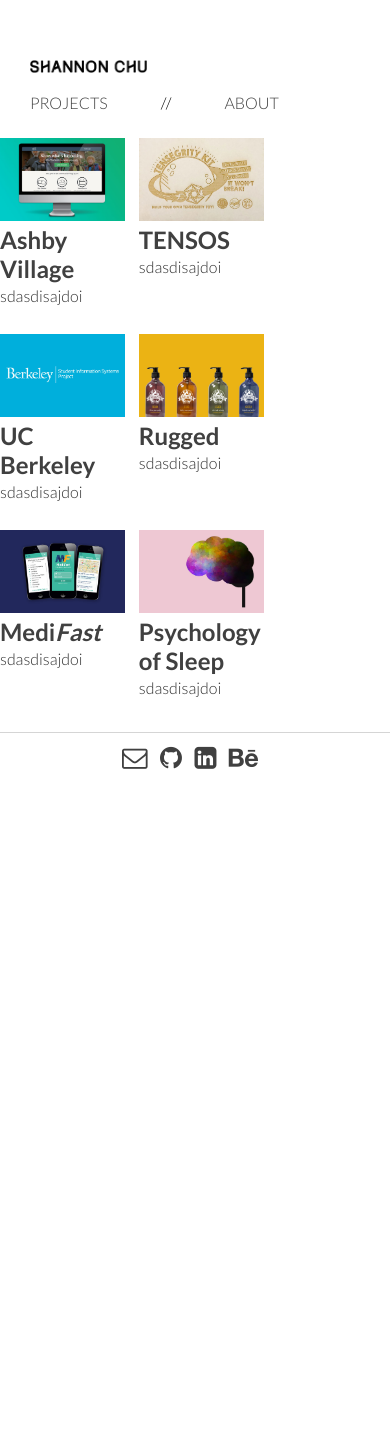
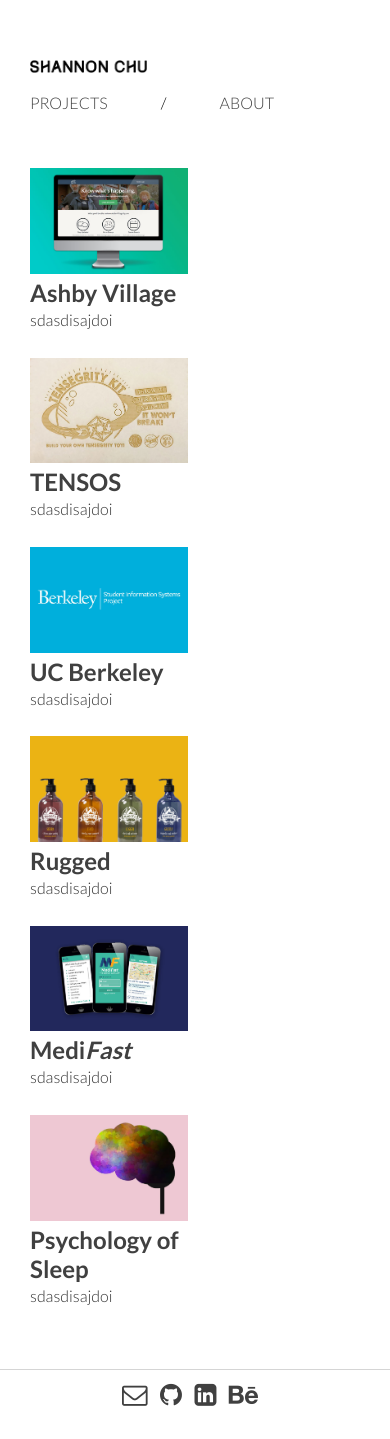
Before and after one commit to shannonchu/shannonchu.github.io, a Jekyll site: the page built from index.html, in a window 390 px wide. Built offline with Jekyll 4.4.1, drawn with Linux system fonts in a browser that asks for light colours; nearby versions of some CDN libraries; before the commit the page ends 900 px from its top, so only the background shows below that.

Commit message:
responsiveness

```diff
--- a/_layouts/default.html
+++ b/_layouts/default.html
@@ -13,7 +13,7 @@
     <img class="header-img" src="/images/shan.png" alt="Shannon Chu">
       <ul class="nav-bar">
           <li><a href="/">PROJECTS</a></li>
-          <li>//</li>
+          <li>/</li>
           <li><a href="/about.html">ABOUT</a></li>
       </ul>
     </nav>
--- a/css/main.css
+++ b/css/main.css
@@ -180,6 +180,15 @@
   .portfolio-piece h4, h3, h2, h1, p {
     padding: 0px;
   }
+  ul.photo-grid {
+    padding: 30px;
+  }
+  .img-wrap {
+    vertical-align: top;
+    display: inline-block;
+    width: 48%;
+    margin-right: 10px;
+  }
   body{
     width: 100%;
   }
@@ -203,6 +212,15 @@
 @media only screen and (min-device-width: 320px) and (max-device-width: 568px) {
   .projects img {
     width: 96%;
+  }
+  ul.photo-grid {
+    padding: 30px;
+  }
+  .img-wrap {
+    vertical-align: top;
+    display: inline-block;
+    width: 100%;
+    margin-right: 10px;
   }
   .portfolio-piece h4, h3, h2, p {
     padding: 0px;
@@ -231,6 +249,15 @@
     width: 96%;
     padding-bottom: 20px;
   }
+  ul.photo-grid {
+    padding: 30px;
+  }
+  .img-wrap {
+    vertical-align: top;
+    display: inline-block;
+    width: 100%;
+    margin-right: 10px;
+  }
   .portfolio-piece h4, h3, h2, h1, p {
     padding: 0px;
   }
```
